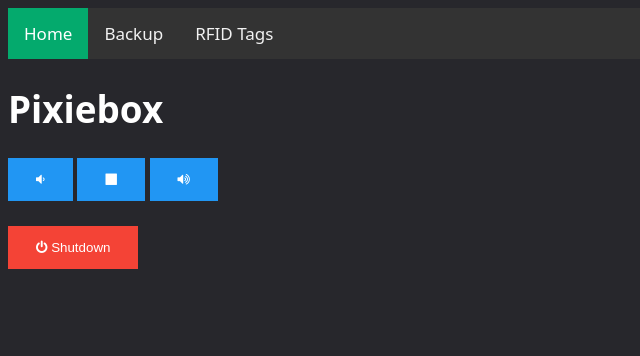
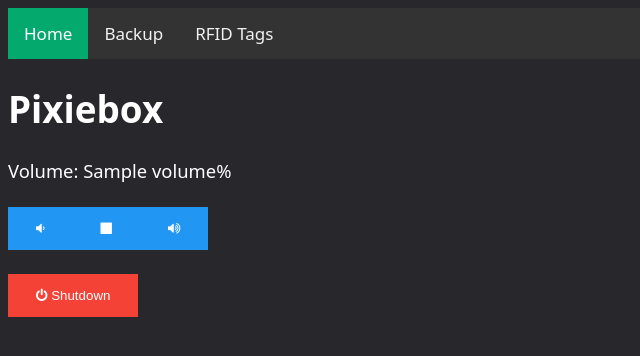
Before and after one commit to dkiefner/pixie-box, a Flask app: template app/web/templates/index.html in a window 1280 px wide. Shown: the top 356 px of the page, without its empty margins (0-640 px from the left). Run offline with Flask 2, Linux system fonts and the light colour scheme; the template is opened without the code that fills it: most values are stand-ins (such as "Sample title", 1, 10 or a date in 2020).

Commit message:
show volume

```diff
--- a/app/lib/player.py
+++ b/app/lib/player.py
@@ -78,7 +78,7 @@ class LocalFilePlayer(Player):
             Logger.log(f"Cannot decrease volume. Minimum volume level of {self.VOLUME_MIN_VALUE}% reached.")
 
     @staticmethod
-    def __get_volume():
+    def get_volume():
         level = Shell.execute(
             "amixer sget Headphone | awk -F 'Playback|[][]' 'BEGIN {RS=\"\"}{ print substr($5, 1, length($5)-1) }'")
         return int(level)
--- a/app/web/app.py
+++ b/app/web/app.py
@@ -17,7 +17,7 @@ player = LocalFilePlayer(serviceStateStore)
 # css style from: https://moderncss.dev/custom-select-styles-with-pure-css/
 @app.route('/')
 def index():
-    return render_template('index.html')
+    return render_template('index.html', volume=player.get_volume())
 
 
 @app.route('/backup', methods=["GET", "POST"])
--- a/app/web/static/css/style.css
+++ b/app/web/static/css/style.css
@@ -101,3 +101,9 @@ body {
 
 .default {background-color: #e7e7e7; color: black;} /* Gray */
 .default:hover {background: #ddd;}
+
+.media-buttons {
+  padding: 24px 0px;
+  display: flex;
+  align-items: center;
+}
--- a/app/web/templates/index.html
+++ b/app/web/templates/index.html
@@ -19,6 +19,11 @@
 
         <h1>Pixiebox</h1>
 
+        <div>
+            Volume: {{ volume }}%
+        </div>
+
+        <div class="media-buttons">
             <button class="btn info" onclick="location.href='/run_system_command?command=VOLUME_DOWN'" type="button">
                 <i class="fa fa-volume-down"></i>
             </button>
@@ -28,12 +33,12 @@
             <button class="btn info" onclick="location.href='/run_system_command?command=VOLUME_UP'" type="button">
                 <i class="fa fa-volume-up"></i>
             </button>
+        </div>
 
-        <br />
-        <br />
-
+        <div>
             <button class="btn danger" onclick="location.href='/run_system_command?command=SHUTDOWN'" type="button">
                 <i class="fa fa-power-off"></i> Shutdown
             </button>
+        </div>
     </body>
 </html>
```
Lines whose indentation alone changed are shown as unchanged.
